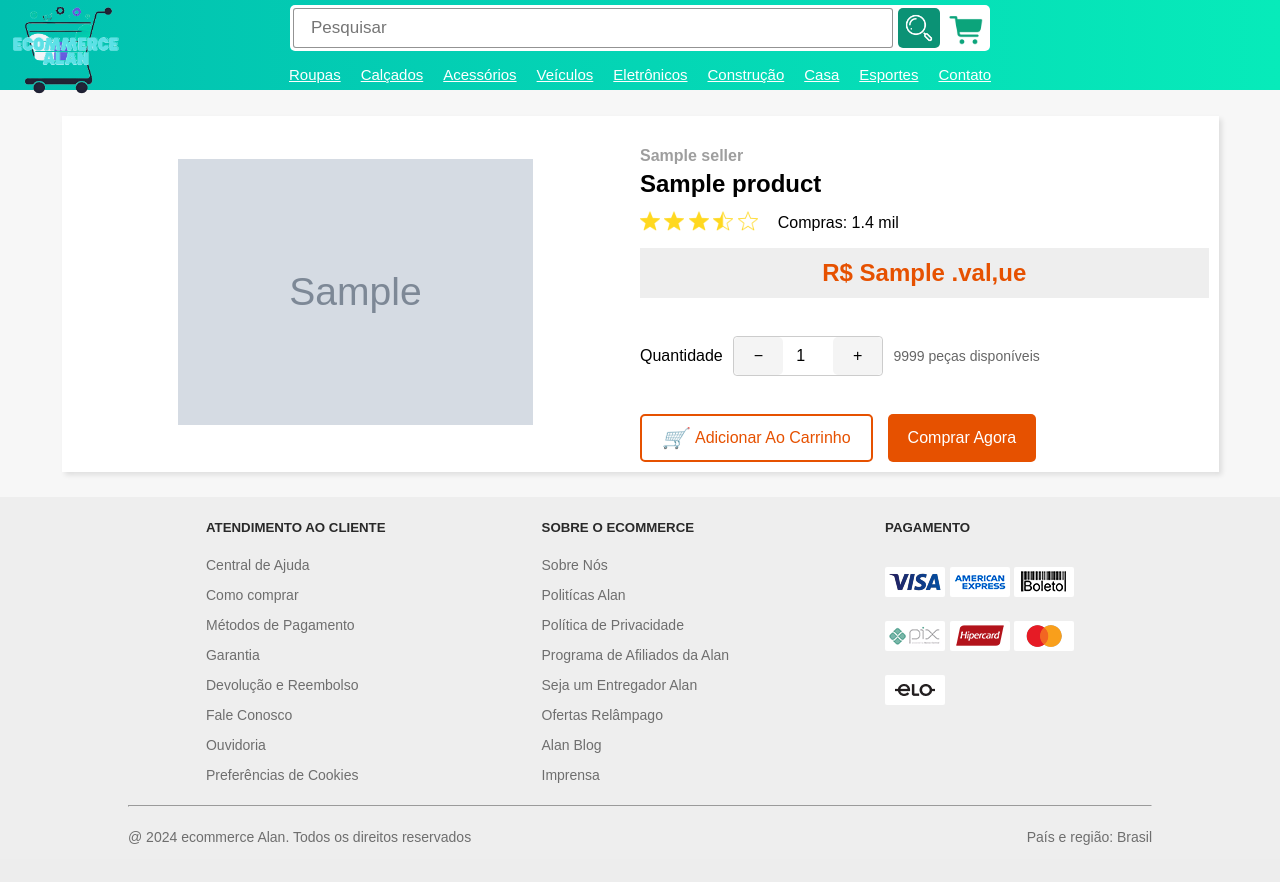
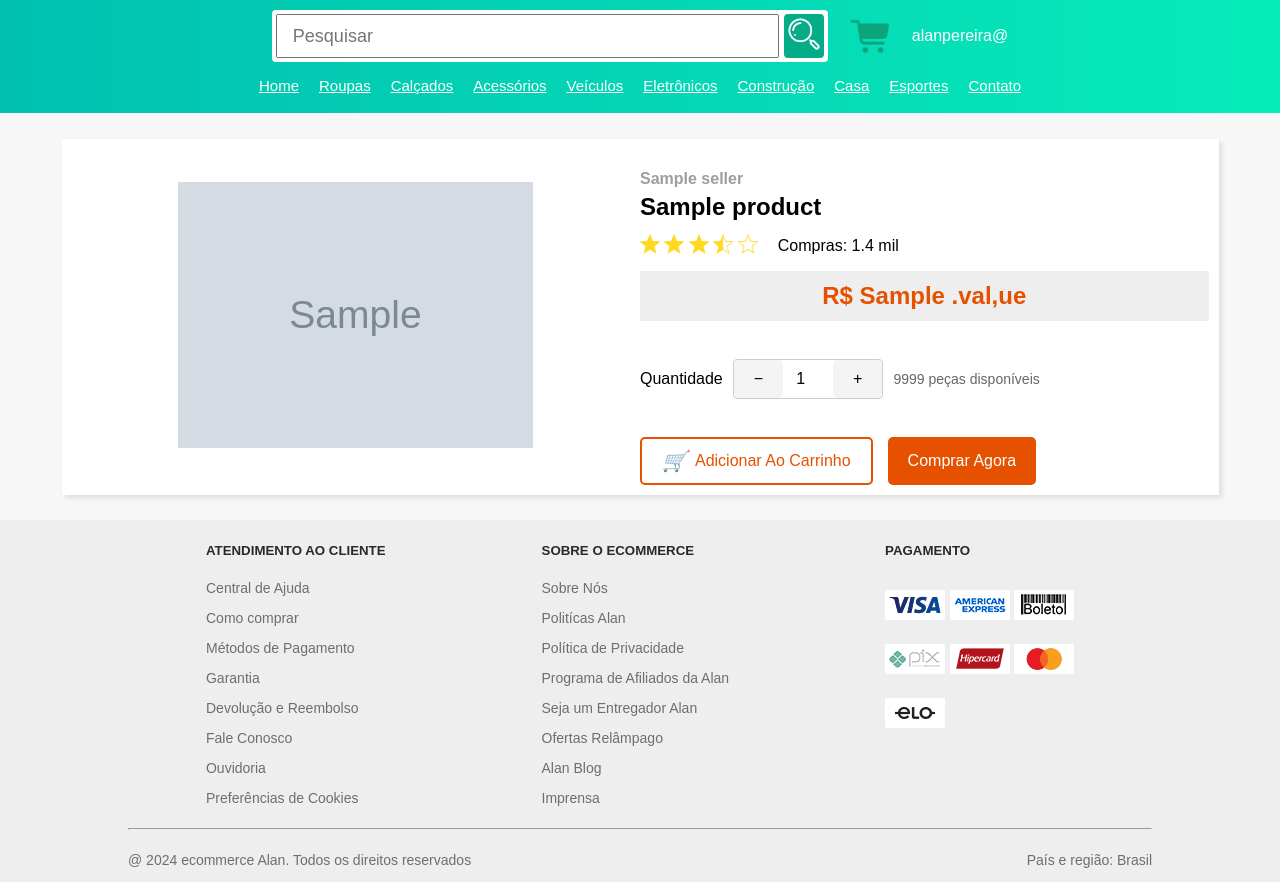
Before and after one commit to alancavalcante-dev/ecommerce, a Django app: template ecommerce/templates/ecommerce/product.html in a window 1280 px wide. Before the commit the page ends 845 px from the top, so only its background shows below. Run offline with Django 5.2, Linux system fonts and the light colour scheme; the template is opened without the code that fills it: most values are stand-ins (such as "Sample title", 1, 10 or a date in 2020); grey boxes marked "Sample" are stand-in pictures.

Commit message:
Arrumando BUG da página Base (HEADER)

```diff
--- a/ecommerce/static/ecommerce/css/style_base.css
+++ b/ecommerce/static/ecommerce/css/style_base.css
@@ -15,78 +15,8 @@ main {
 
 
 header {
-    position: relative;
     background: linear-gradient(to right, #01c0b0, #07ebba);
-    height: 90px;
-    padding-top: 5px;
-}
-
-#header-logotipo {
-    position: absolute;
-    top: -5px;
-    left: 10px;
-    width: 110px;
-
-}
-
-
-#header-top {
-    display: flex;
-    justify-content: center;
-}
-
-#search-product {
-    max-width: 700px;
-    margin: 0 auto;
-    background-color: white;
-    padding: 3px;
-    border-radius: 5px;
-}
-
-#search-product form {
-    display: flex;
-    justify-content: left;
-    gap: 5px;
-}
-
-#search-product input {
-    font-size: 17px;
-    border-radius: 3px;
-    border: 1px solid rgba(0, 0, 0, 0.425);
-    font-family: Arial, Helvetica, sans-serif;
-    padding: 8px 17px;
-    min-width: 600px;
-    height: 40px;
-}
-
-
-
-#search-product a {
-    border-radius: 5px;
-    width: 70px;
-    display: flex;
-    justify-content: center;
-    align-items: center;
-
-}
-
-#search-product a:hover {
-    background-color: #43b199;
-}
-
-#search-product form img {
-    width: 80%;
-
-}
-
-#searchIcon {
-    background-color: #0b9275;
-
-}
-
-#cart {
-    background-color: white;
-
+    height: 113px;
 }
 
 
@@ -107,6 +37,68 @@ nav a {
 nav a:hover {
     color: #001b19;
 }
+
+
+#header-top {
+    padding: 10px 10px 0px 10px;
+    display: flex;
+    justify-content: center;
+    align-items: center;
+}
+
+#header-top img {
+    width: 40px;
+}
+
+#header-top a {
+    display: block;
+}
+
+header form {
+    display: flex;
+    justify-content: center;
+    gap: 3%;
+    align-items: center;
+
+}
+
+header form a:hover {
+    filter: brightness(70%);
+}
+
+header form input {
+    width: 100%;
+    padding: 5px 15px;
+    font-size: 18px;
+}
+
+
+header form div {
+    display: flex;
+    justify-content: center;
+    gap: 5px;
+    background-color: white;
+    width: 600px;
+    max-width: 1100px;
+    border-radius: 4px;
+    padding: 4px;
+
+}
+
+#searchIcon{
+    border-radius: 4px;
+    background-color: #05ac88;
+}
+
+#user {
+    display: block;
+    text-decoration: none;
+    color: white;
+}
+
+
+
+
 
 
 footer {
--- a/ecommerce/templates/ecommerce/base.html
+++ b/ecommerce/templates/ecommerce/base.html
@@ -13,22 +13,30 @@
 </head>
 <body>
 
+
 <header>
-    <img id="header-logotipo" src="{% static 'ecommerce/images/logotipo.png' %}" alt="" draggable="false">
+    <div id="header-top">
+        <form id="searchForm" action="{% url 'home' %}" method="GET">
+            <div>
+                <input type="search" name="search" placeholder="Pesquisar">
 
-        <div id="search-product">
-            <form id="searchForm" action="{% url 'home' %}" method="GET">
-                <input type="search" name="search" placeholder="Pesquisar">
                 <a href="#" id="searchIcon">
                     <img src="{% static 'ecommerce/images/icons-pesquisar.png' %}" alt="Pesquisar" draggable="false">
                 </a>
-                <a id="cart" href="{% url 'cart' %}">
-                    <img src="{% static 'ecommerce/images/icon-cart.png' %}" alt="Carrinho" draggable="false">
-                </a>
-            </form>
-        </div>
+            </div>
+
+            <a id="cart" href="{% url 'cart' %}">
+                <img src="{% static 'ecommerce/images/icon-cart.png' %}" alt="Carrinho" draggable="false">
+            </a>
+
+            <a id="user" href="#"><span> alanpereira@ </span></a>
+        </form>
+
+    </div>
+
 
     <nav>
+        <a href="{% url 'home'  %}"><li>Home</li></a>
         <a href="{% url 'home'  %}?search=Roupas"><li>Roupas</li></a>
         <a href="{% url 'home'  %}?search=Calçados"><li>Calçados</li></a>
         <a href="{% url 'home'  %}?search=Acessórios"><li>Acessórios</li></a>
@@ -40,6 +48,7 @@
         <a href="#"><li>Contato</li></a>
     </nav>
 </header>
+
 
 <main>
     {% block main %} {% endblock %}
```
Also changed, not shown: db.sqlite3.
